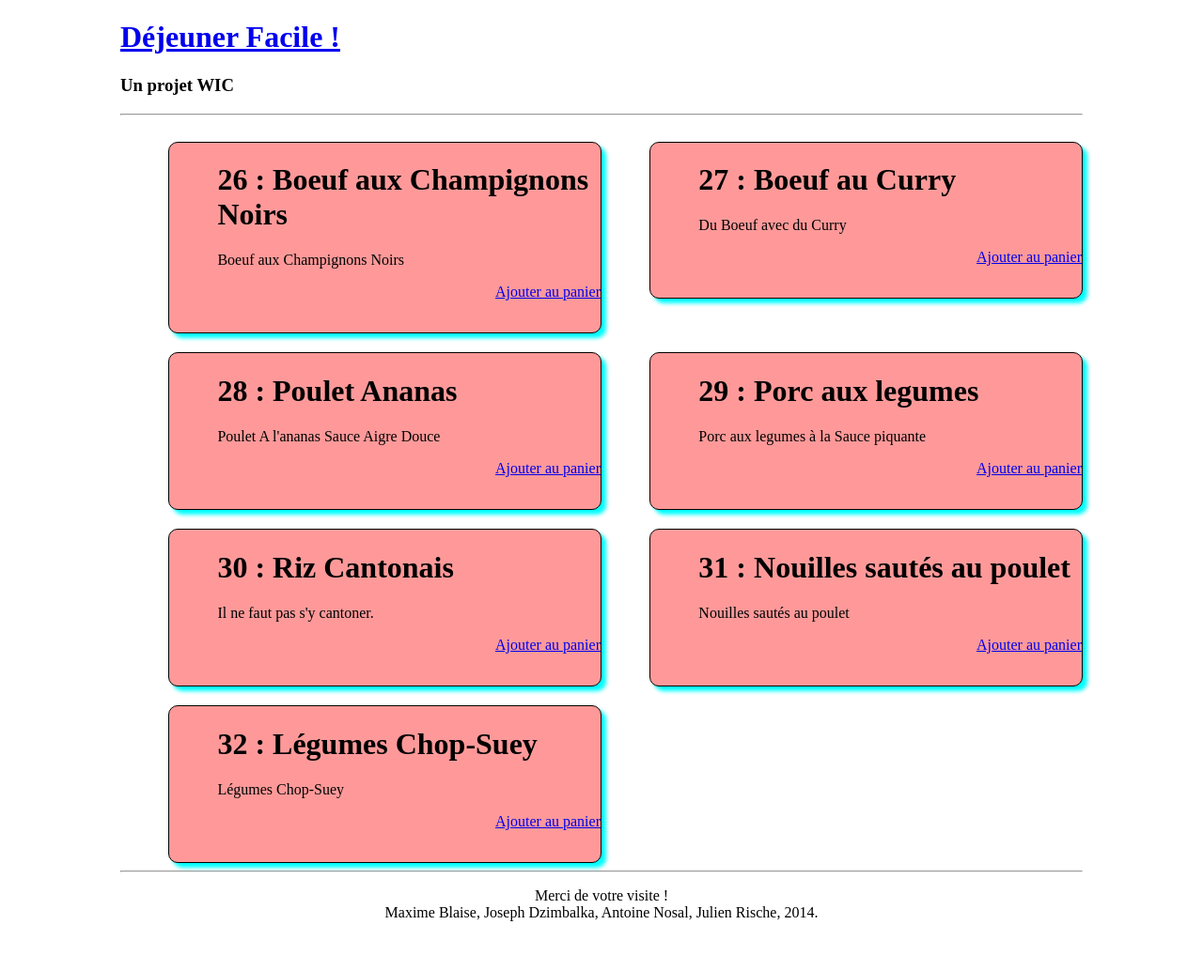
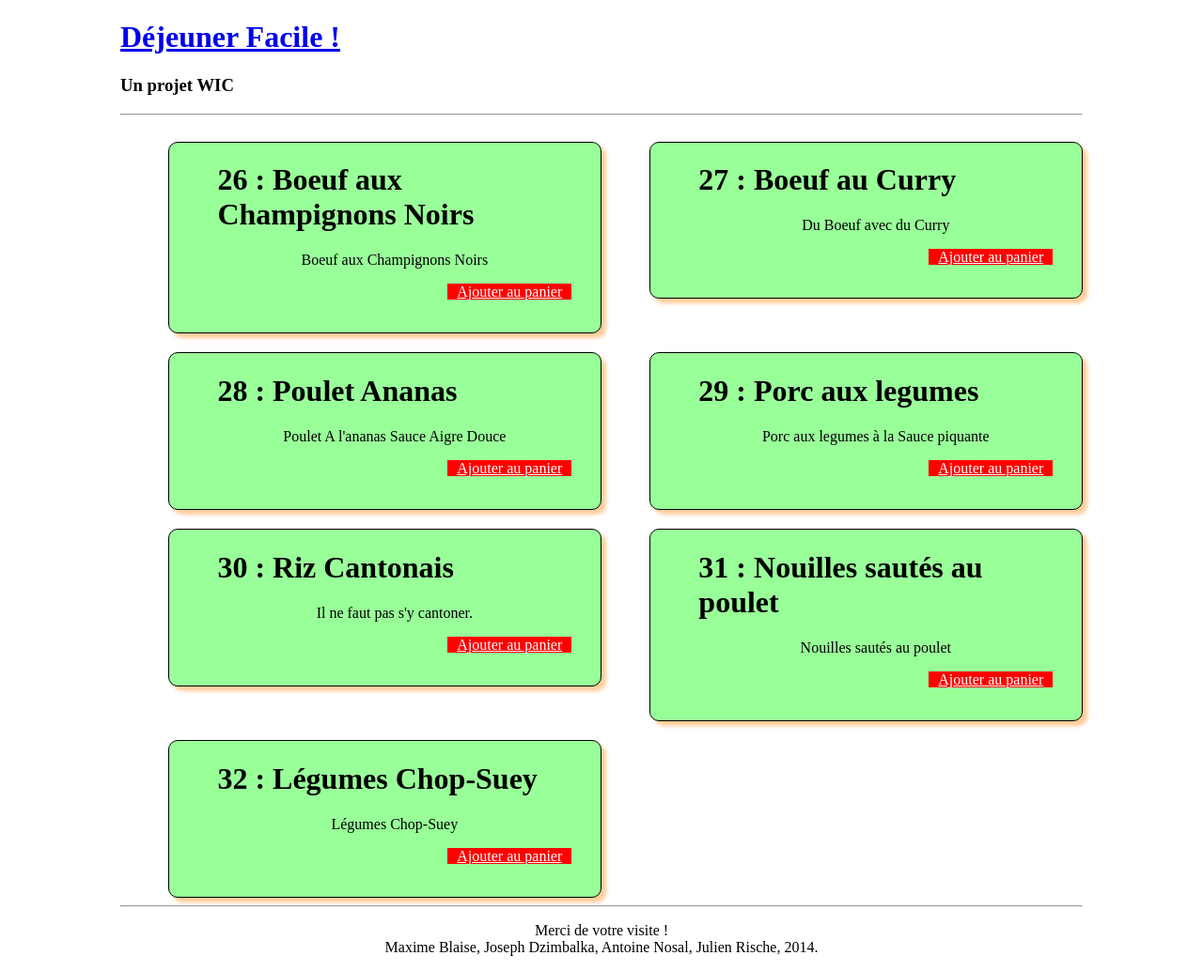
Before and after one commit to Tixinoo/S3_DejeunerFacile, a PHP site: page /index.php?a=listPlat&idresto=2 in a window 1280 px wide. Shown: the whole page at 94% size. Before the commit the page ends 981 px from the top, so only its background shows below. Run offline with PHP 8.4, Linux system fonts and the light colour scheme; data comes from the database, SQL or seed files in the repository.

Commit message:
Test base sur les thèmes

```diff
--- a/MarathonWeb/css/style.css
+++ b/MarathonWeb/css/style.css
@@ -13,15 +13,33 @@ body {
     -moz-box-sizing: border-box;
     width: 45%;
 
-    background-color: #ff9999;
+    background-color: #99ff99;
     border: 1px solid black;
     margin-top: 20px;
     border-radius: 10px;
     padding-left: 5%;
+    padding-right: 3%;
     margin-left: 5%;
-    box-shadow: aqua 5px 5px 4px;
+    box-shadow: #ffcc99 5px 5px 4px;
+}
+
+.catdescription {
+    text-align: center;
 }
 
 .lienpanier {
     text-align: right;
 }
+
+.lienpanier a {
+    padding-left: 10px;
+    padding-right: 10px;
+    background-color: red;
+    color: white;
+}
+
+.lienpanier a:hover {
+    font-weight: bold;
+    background-color: white;
+    color: green;
+}
```
